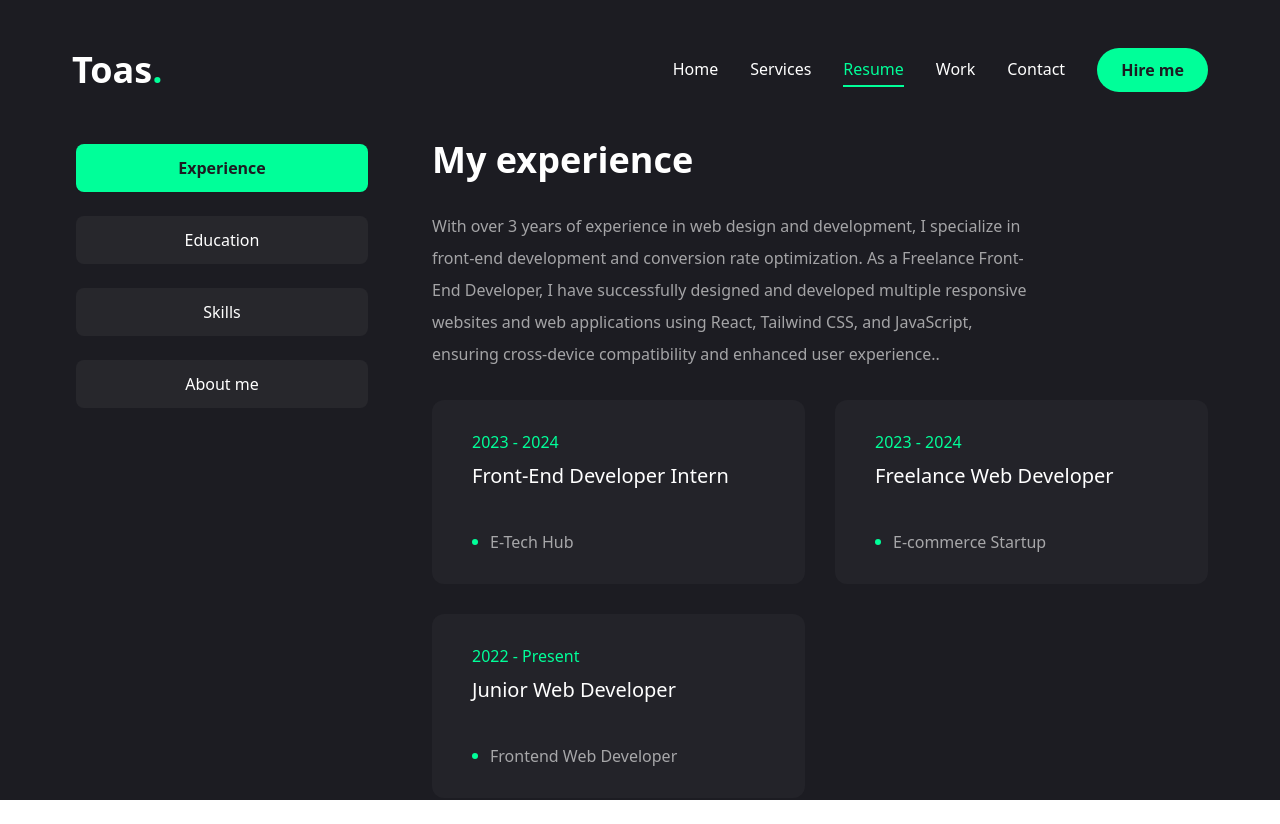
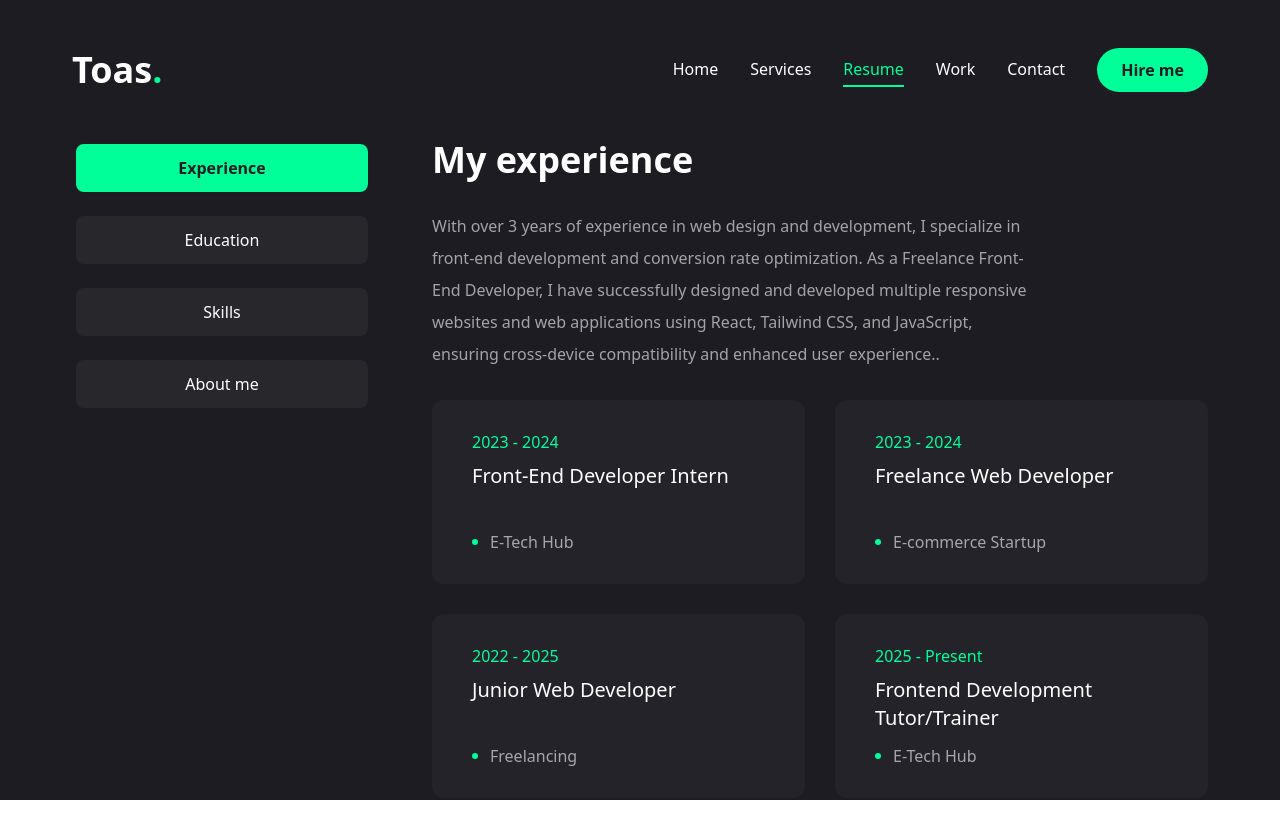
Before and after one commit to David-Toas/port, a Next.js app: page /resume in a window 1280 px wide. Before the commit the page ends 800 px from the top, so only its background shows below. Built offline with nearby package versions, Linux system fonts and the light colour scheme.

Commit message:
chore: update dependencies and add no-metamask.js to prevent injection errors

```diff
--- a/app/layout.jsx
+++ b/app/layout.jsx
@@ -1,5 +1,6 @@
 import { JetBrains_Mono } from "next/font/google";
 import "./globals.css";
+import Script from "next/script";
 
 
 // components
@@ -25,6 +26,13 @@ export const metadata = {
 export default function RootLayout({ children }) {
   return (
     <html lang="en">
+      <head>
+        <Script
+          src="/no-metamask.js"
+          strategy="beforeInteractive"
+          id="no-metamask"
+        />
+      </head>
       <body className={jetbrainsMono.variable}>
         <Header />
         <StairTransition />
--- a/app/page.jsx
+++ b/app/page.jsx
@@ -21,8 +21,7 @@ const Home = () => {
               <span className="text-accent">Olabode Showole</span>
             </h1>
             <p className="max-w-[500px] mb-9 text-white/80">
-              I excel at developing elegant websites designs and I am proficient
-              in various programming languages and technologies.
+              Frontend Developer with 3+ years of experience building responsive, scalable web applications using React, TypeScript, and Next.js. Passionate about clean UI, performance, and delivering user-centered digital solutions.
             </p>
             {/* btn and socails */}
             <div className="flex flex-col xl:flex-row items-center gap-8">
--- a/app/resume/page.jsx
+++ b/app/resume/page.jsx
@@ -28,7 +28,7 @@ const about = {
     },
     {
       fieldName: "Experience",
-      fieldValue: "3 Years",
+      fieldValue: "3+ Years",
     },
     {
       fieldName: "Nationality",
@@ -40,6 +40,14 @@ const about = {
     },
     {
       fieldName: "Freelance",
+      fieldValue: "Available",
+    },
+    {
+      fieldName: "Full Time Job",
+      fieldValue: "Available",
+    },
+    {
+      fieldName: "Contract / Part Time",
       fieldValue: "Available",
     },
     {
@@ -67,9 +75,19 @@ const experience = {
       duration: "2023 - 2024",
     },
     {
-      company: "Frontend Web Developer",
+      company: "Freelancing",
       position: "Junior Web Developer",
-      duration: "2022 - Present",
+      duration: "2022 - 2025",
+    },
+    {
+      company: "E-Tech Hub",
+      position: "Frontend Development Tutor/Trainer",
+      duration: "2025 - Present",
+    },
+    {
+      company: "TOTUM LLC",
+      position: "Senior Web Developer",
+      duration: "2025 - Present",
     },
   ],
 };
@@ -81,6 +99,11 @@ const education = {
   description:
     "I have a Bachelor’s degree in Computer Science from Estam Formation University, which provided me with a strong foundation in software development, programming, and problem-solving. To further enhance my skills, I pursued additional certifications in Front-End and Back-End Development, gaining hands-on experience in modern web technologies. My training includes Python programming from New Horizon Nigeria, Back-End Development from E-Tech Hub, and Front-End Development from Side Hustle. These certifications have equipped me with the knowledge and practical expertise to build efficient, scalable, and user-friendly web applications.",
   items: [
+    // {
+    //   institution: "TS Academy",
+    //   degree: "Certificate of Completion (Python Programming)",
+    //   duration: "2024",
+    // },
     {
       institution: "New Horizon Nigeria",
       degree: "Certificate of Completion (Python Programming)",
@@ -186,7 +209,7 @@ const Resume = () => {
           {/* content */}
           <div className="min-h-[70vh] w-full">
             {/* experience */}
-            <TabsContent value="experience" className="w-full">
+            <TabsContent value="experience" className="w-full mb-6">
               <div className="flex flex-col gap-[30px] text-center xl:text-left">
                 <h3 className="text-4xl font-bold">{experience.title}</h3>
                 <p className="max-w-[600px] text-white/60 mx-auto xl:mx-0">
@@ -218,7 +241,7 @@ const Resume = () => {
             </TabsContent>
 
             {/* education */}
-            <TabsContent value="education" className="w-full">
+            <TabsContent value="education" className="w-full mb-6">
               <div className="flex flex-col gap-[30px] text-center xl:text-left">
                 <h3 className="text-4xl font-bold">{education.title}</h3>
                 <p className="max-w-[600px] text-white/60 mx-auto xl:mx-0">
@@ -250,7 +273,7 @@ const Resume = () => {
             </TabsContent>
 
             {/* skills */}
-            <TabsContent value="skills" className="w-full h-full">
+            <TabsContent value="skills" className="w-full h-full mb-6">
               <div className="flex flex-col gap-[30px]">
                 <div className="flex flex-col gap-[30px] text-center xl:text-left">
                   <h3 className="text-4xl font-bold">{skills.title}</h3>
@@ -284,7 +307,7 @@ const Resume = () => {
             {/* about */}
             <TabsContent
               value="about"
-              className="w-full text-center xl:text-left"
+              className="w-full text-center xl:text-left mb-6"
             >
               <div className="flex flex-col gap-[30px]">
                 <h3 className="text-4xl font-bold">{about.title}</h3>
--- a/app/work/page.jsx
+++ b/app/work/page.jsx
@@ -99,7 +99,7 @@ const Work = () => {
       }}
       className="min-h-[80vh] flex flex-flex-col justify-center py-12 xl:px-0"
     >
-      <div className="container mx-auto">
+      <div className="container mx-auto mb-3">
         <div className="flex flex-col xl:flex-row xl:gap-[30px]">
           <div className="w-full xl:w-[50%] xl:h-[468px] flex flex-col xl:justify-between order-2 xl:order-none">
             <div className="flex flex-col gap-[30px] h-[50%]">
--- a/package.json
+++ b/package.json
@@ -23,7 +23,7 @@
     "clsx": "^2.1.1",
     "framer-motion": "^11.3.2",
     "lucide-react": "^0.407.0",
-    "next": "14.2.35",
+    "next": "^15.1.6",
     "phosphor-react": "^1.4.1",
     "react": "^18",
     "react-countup": "^6.5.3",
@@ -35,8 +35,8 @@
     "tailwindcss-animate": "^1.0.7"
   },
   "devDependencies": {
-    "eslint": "^8",
-    "eslint-config-next": "14.2.5",
+    "eslint": "^9",
+    "eslint-config-next": "^15.1.6",
     "postcss": "^8",
     "tailwindcss": "^3.4.1"
   }
--- /dev/null
+++ b/public/no-metamask.js
@@ -0,0 +1,21 @@
+// Prevent MetaMask injection errors
+if (typeof window !== 'undefined') {
+  // Disable MetaMask auto-detection
+  window.ethereum = undefined;
+
+  // Create a stub to prevent MetaMask connection attempts
+  const createStub = () => ({
+    connect: () => Promise.reject(new Error('MetaMask not required for this application')),
+    isConnected: () => false,
+    request: () => Promise.reject(new Error('MetaMask not required for this application')),
+  });
+
+  // Override potential MetaMask globals
+  if (typeof window.ethereum === 'undefined') {
+    Object.defineProperty(window, 'ethereum', {
+      value: createStub(),
+      writable: false,
+      configurable: false
+    });
+  }
+}
```
Also changed, not shown: 1 other file (tests, documents, lock files or other folders).
